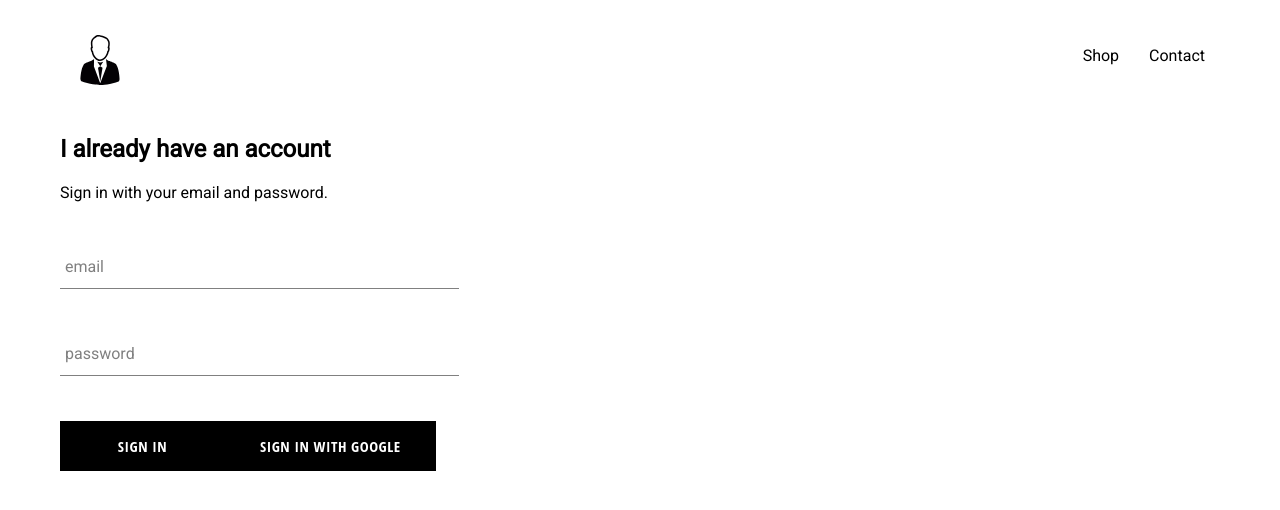
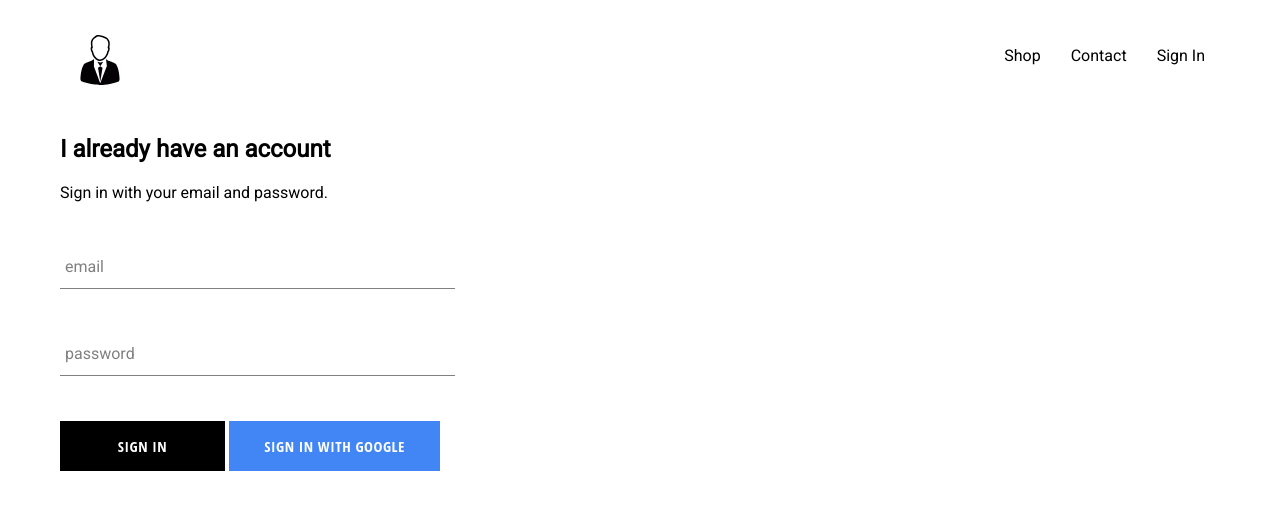
Before and after one commit to tuvo1106/banksy_trading_co, a React (Create React App) app: page /signin in a window 1280 px wide. Shown: the top 510 px of the page. Built offline with nearby package versions, Linux system fonts and the light colour scheme; no server answers.

Commit message:
Configure google sign-in

```diff
--- a/src/App.js
+++ b/src/App.js
@@ -34,7 +34,7 @@ class App extends Component {
   render() {
     return (
       <div>
-        <Header></Header>
+        <Header currentUser={this.state.currentUser}></Header>
         <Switch>
           <Route exact path="/" component={HomePage}></Route>
           <Route path="/shop" component={ShopPage}></Route>
--- a/src/components/custom-button/custom-button.component.jsx
+++ b/src/components/custom-button/custom-button.component.jsx
@@ -2,8 +2,11 @@ import React from 'react'
 
 import './custom-button.styles.scss'
 
-const CustomButton = ({ children, ...otherProps }) => (
-  <button className="custom-button" {...otherProps}>
+const CustomButton = ({ children, isGoogleSignIn, ...otherProps }) => (
+  <button
+    className={`${isGoogleSignIn ? 'google-sign-in' : ''} custom-button`}
+    {...otherProps}
+  >
     {children}
   </button>
 )
--- a/src/components/custom-button/custom-button.styles.scss
+++ b/src/components/custom-button/custom-button.styles.scss
@@ -19,4 +19,15 @@
         color: black;
         border: 1px solid black;
     }
+
+    &.google-sign-in {
+        background-color: #4285f4;
+
+        color: white;
+
+        &.hover {
+            background-color: #357ae8;
+            border: none;
+        }
+    }
 }
--- a/src/components/header/header.component.jsx
+++ b/src/components/header/header.component.jsx
@@ -2,9 +2,11 @@ import React from 'react'
 import { Link } from 'react-router-dom'
 
 import { ReactComponent as Logo } from '../../assets/icon.svg'
+import { auth } from '../../firebase/firebase.utils'
+
 import './header.styles.scss'
 
-const Header = () => (
+const Header = ({ currentUser }) => (
   <div className="header">
     <Link className="logo-container" to="/">
       <Logo className="logo"></Logo>
@@ -16,6 +18,15 @@ const Header = () => (
       <Link className="option" to="/contact">
         Contact
       </Link>
+      {currentUser ? (
+        <div className="option" onClick={() => auth.signOut()}>
+          Sign Out
+        </div>
+      ) : (
+        <Link className="option" to="/signin">
+          Sign In
+        </Link>
+      )}
     </div>
   </div>
 )
--- a/src/components/header/header.styles.scss
+++ b/src/components/header/header.styles.scss
@@ -24,6 +24,7 @@
 
         .option {
             padding: 10px 15px;
+            cursor: pointer;
         }
     }
 }
--- a/src/components/sign-in/sign-in.component.jsx
+++ b/src/components/sign-in/sign-in.component.jsx
@@ -53,10 +53,12 @@ class SignIn extends Component {
             handleChange={this.handleChange}
             required
           ></FormInput>
-          <CustomButton type="submit">Sign In</CustomButton>
-          <CustomButton onClick={signInWithGoogle}>
-            Sign In With Google
-          </CustomButton>
+          <div className="buttons">
+            <CustomButton type="submit">Sign In</CustomButton>
+            <CustomButton onClick={signInWithGoogle} isGoogleSignIn>
+              Sign In With Google
+            </CustomButton>
+          </div>
         </form>
       </div>
     )
--- a/src/components/sign-in/sign-in.styles.scss
+++ b/src/components/sign-in/sign-in.styles.scss
@@ -1,9 +1,14 @@
 .sign-in {
-    width: 30vw;
+    width: 380px;
     display: flex;
     flex-direction: column;
 
     .title {
         margin: 10px 0;
     }
+
+    .buttons {
+        display: flex;
+        justify-content: space-between;
+    }
 }
```
